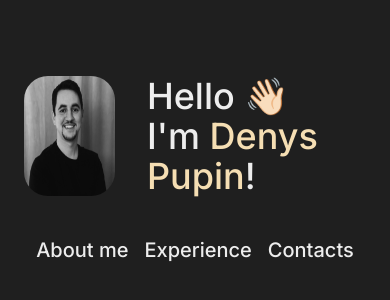
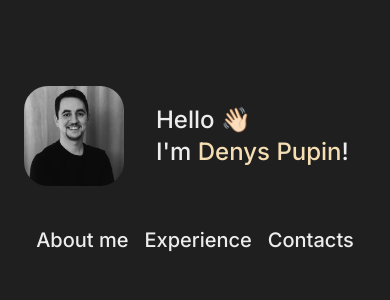
Before and after one commit to denyspupin/denyspupin.dev, a Next.js app: page / in a window 390 px wide. Shown: the part 252-552 px from the top of the page. Built offline with nearby package versions, Linux system fonts and the light colour scheme.

Commit message:
Fix image issue on the main page

```diff
--- a/src/app/page.tsx
+++ b/src/app/page.tsx
@@ -13,10 +13,10 @@ const Home = () => {
             height={165}
             priority={true}
             alt="Denys's Pupin photo"
-            className="h-[120px] w-[120px] rounded-3xl lg:h-[145px] lg:w-[145px] xl:h-[165px] xl:w-[165px]"
+            className="h-[100px] w-[100px] rounded-3xl lg:h-[145px] lg:w-[145px] xl:h-[165px] xl:w-[165px]"
           />
         </motion.div>
-        <h1 className="text-4xl font-medium lg:text-6xl">
+        <h1 className="text-2xl font-medium lg:text-6xl">
           Hello 👋🏻 <br></br> I&apos;m{" "}
           <span className="text-accent">Denys Pupin</span>!
         </h1>
```
